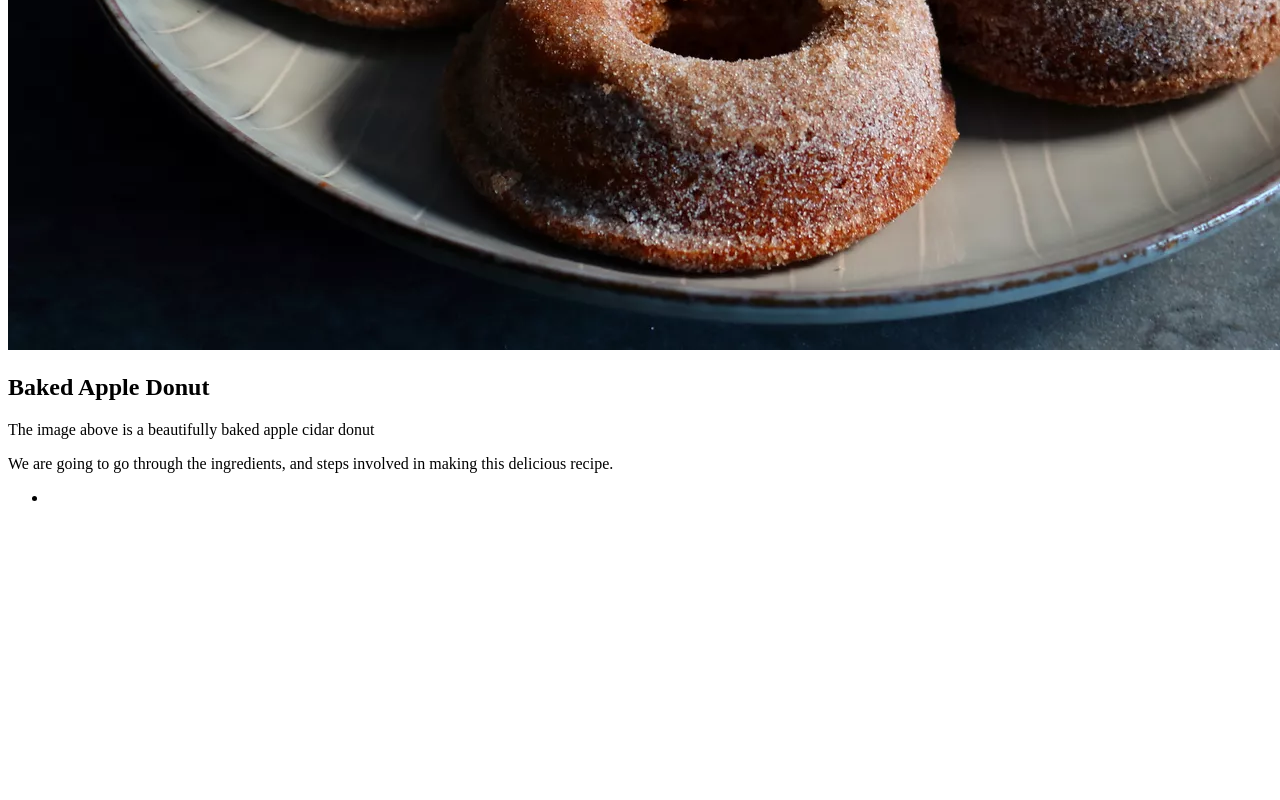
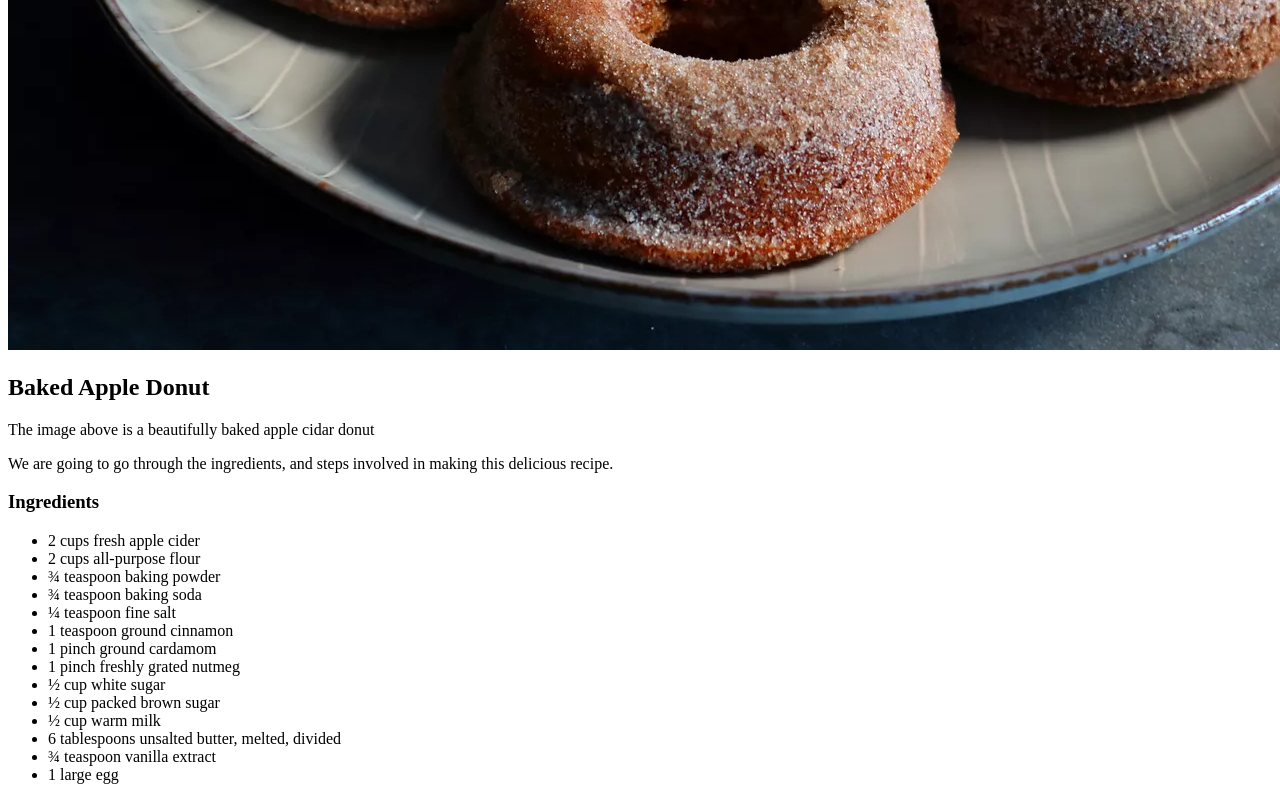
Before and after one commit to Mr-Nature/odin-recipes, a plain HTML site: page recipes/donut.html in a window 1280 px wide. Shown: the part 730-1530 px from the top of the page. Before the commit the page ends 1253 px from the top, so only its background shows below. Drawn offline with Linux system fonts and the light colour scheme.

Commit message:
Ingredients

```diff
--- a/recipes/donut.html
+++ b/recipes/donut.html
@@ -11,8 +11,22 @@
     <h2>Baked Apple Donut</h2>
     <p>The image above is a beautifully baked apple cidar donut</p>
     We are going to go through the ingredients, and steps involved in making this delicious recipe.
+    <h3>Ingredients</h3>
     <ul>
-        <li></li>
+        <li>2 cups fresh apple cider</li>
+        <li>2 cups all-purpose flour</li>
+        <li>¾ teaspoon baking powder</li>
+        <li>¾ teaspoon baking soda</li>
+        <li>¼ teaspoon fine salt</li>
+        <li>1 teaspoon ground cinnamon</li>
+        <li>1 pinch ground cardamom</li>
+        <li>1 pinch freshly grated nutmeg</li>
+        <li>½ cup white sugar</li>
+        <li>½ cup packed brown sugar</li>
+        <li>½ cup warm milk</li>
+        <li>6 tablespoons unsalted butter, melted, divided</li>
+        <li>¾ teaspoon vanilla extract</li>
+        <li>1 large egg</li>
     </ul>
 </body>
 </html>
```
